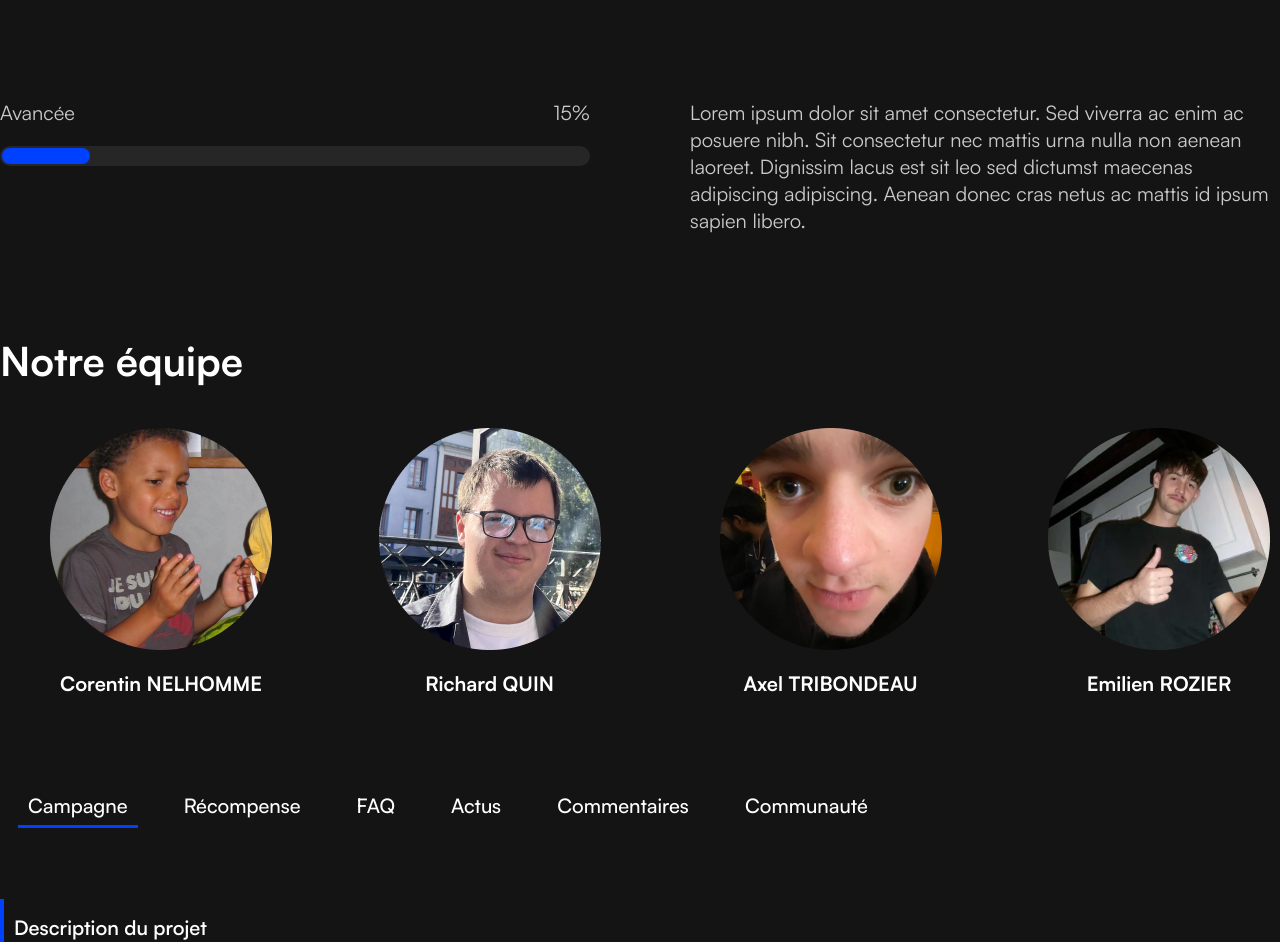
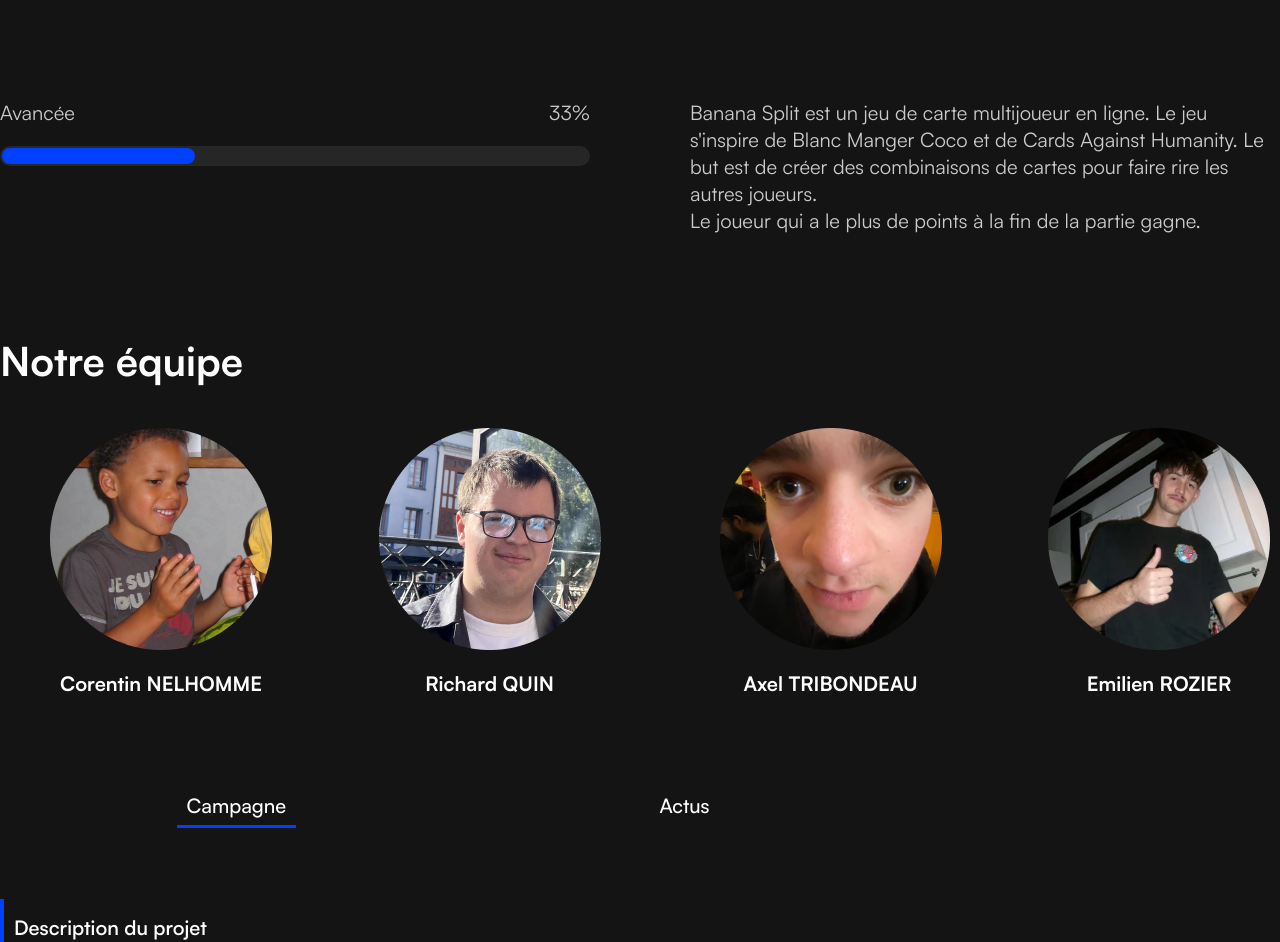
Before and after one commit to D3ller/NuxtBlancMangeCoco, a Vue app in the folder kickstarter/: page / in a window 1280 px wide. Shown: the part 561-1503 px from the top of the page. Built offline with nearby package versions, Linux system fonts and the light colour scheme.

Commit message:
Updating avancee.vue and HeaderLinks.vue

```diff
--- a/kickstarter/src/components/HeaderLinks.vue
+++ b/kickstarter/src/components/HeaderLinks.vue
@@ -8,26 +8,8 @@
               >Campagne</a
             >
           </li>
-          <li :class="{ active: activeSection === 'recompense' }">
-            <a href="#recompense" @click="setActiveSection('recompense')"
-              >Récompense</a
-            >
-          </li>
-          <li :class="{ active: activeSection === 'faq' }">
-            <a href="#faq" @click="setActiveSection('faq')">FAQ</a>
-          </li>
           <li :class="{ active: activeSection === 'actu' }">
             <a href="#actu" @click="setActiveSection('actu')">Actus</a>
-          </li>
-          <li :class="{ active: activeSection === 'commentaire' }">
-            <a href="#actu" @click="setActiveSection('commentaire')"
-              >Commentaires</a
-            >
-          </li>
-          <li :class="{ active: activeSection === 'communaute' }">
-            <a href="#actu" @click="setActiveSection('communaute')"
-              >Communauté</a
-            >
           </li>
         </ul>
       </nav>
@@ -36,20 +18,9 @@
     <!-- <main class="content">
       <section id="campagne" v-if="activeSection === 'campagne'">
 
-      </section>
-      <section id="recompense" v-if="activeSection === 'recompense'">
-
-      </section>
-      <section id="faq" v-if="activeSection === 'faq'">
 
       </section>
       <section id="actu" v-if="activeSection === 'actu'">
-
-      </section>
-      <section id="commentaire" v-if="activeSection === 'commentaire'">
-
-      </section>
-      <section id="communaute" v-if="activeSection === 'communaute'">
 
       </section>
     </main> -->
--- a/kickstarter/src/components/avance.vue
+++ b/kickstarter/src/components/avance.vue
@@ -1,8 +1,8 @@
 <script setup lang="ts">
-import Progressbar from "@/components/item/progressbar.vue";
+import Progressbar  from "../components/item/progressbar.vue";
 import {ref} from 'vue'
 
-let progress = ref(15)
+let progress = ref(33)
 </script>
 
 <template>
@@ -16,10 +16,8 @@ let progress = ref(15)
       </div>
       <div class="avance-item">
         <p class="avance-text">
-          Lorem ipsum dolor sit amet consectetur. Sed viverra ac enim ac
-          posuere nibh. Sit consectetur nec mattis urna
-          nulla non aenean laoreet. Dignissim lacus est sit leo sed dictumst maecenas adipiscing adipiscing. Aenean donec
-          cras netus ac mattis id ipsum sapien libero.
+          Banana Split est un jeu de carte multijoueur en ligne. Le jeu s'inspire de Blanc Manger Coco et de Cards Against Humanity. Le but est de créer des combinaisons de cartes pour faire rire les autres joueurs. <br>
+          Le joueur qui a le plus de points à la fin de la partie gagne.
         </p>
       </div>
     </div>
```
